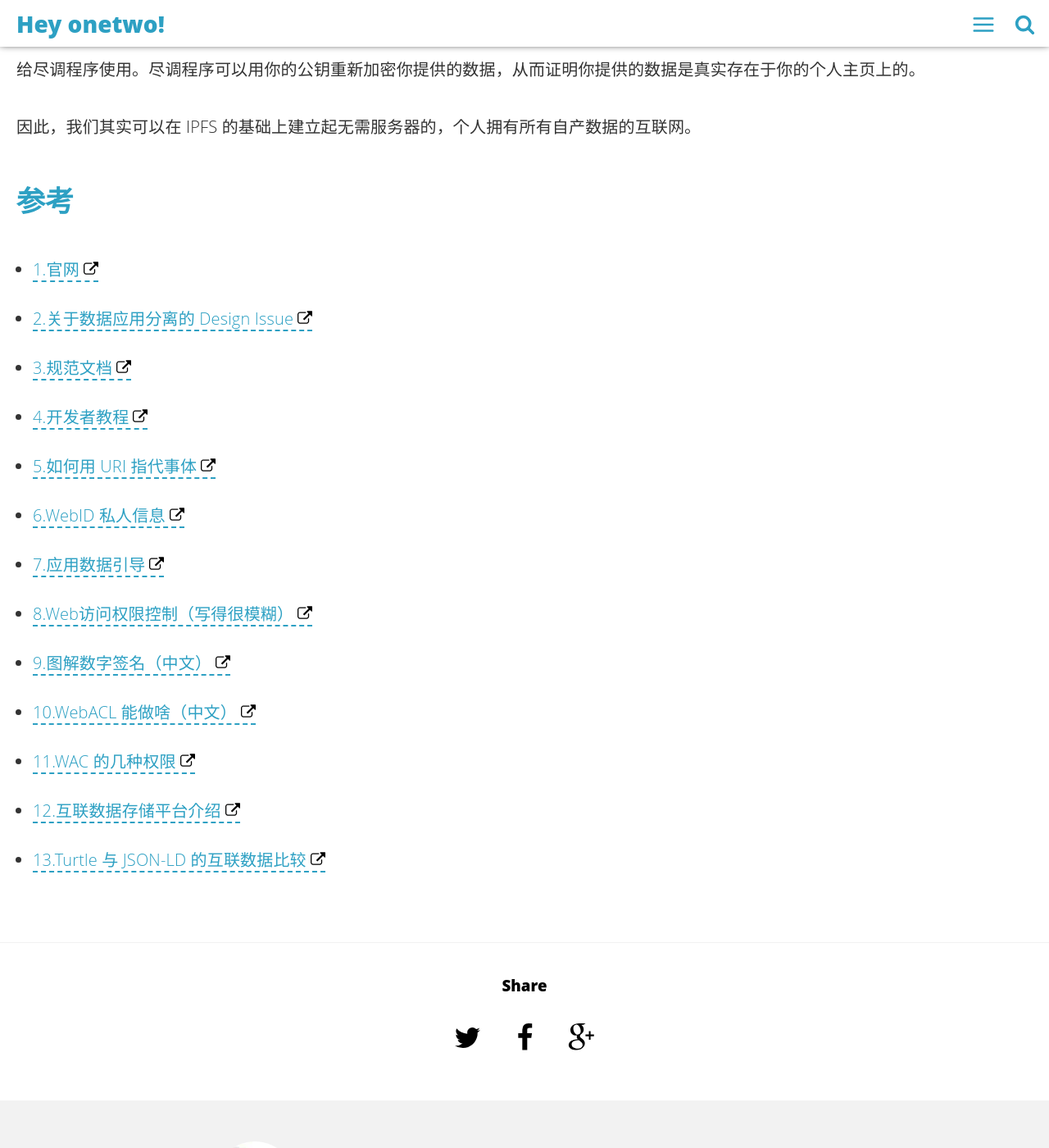
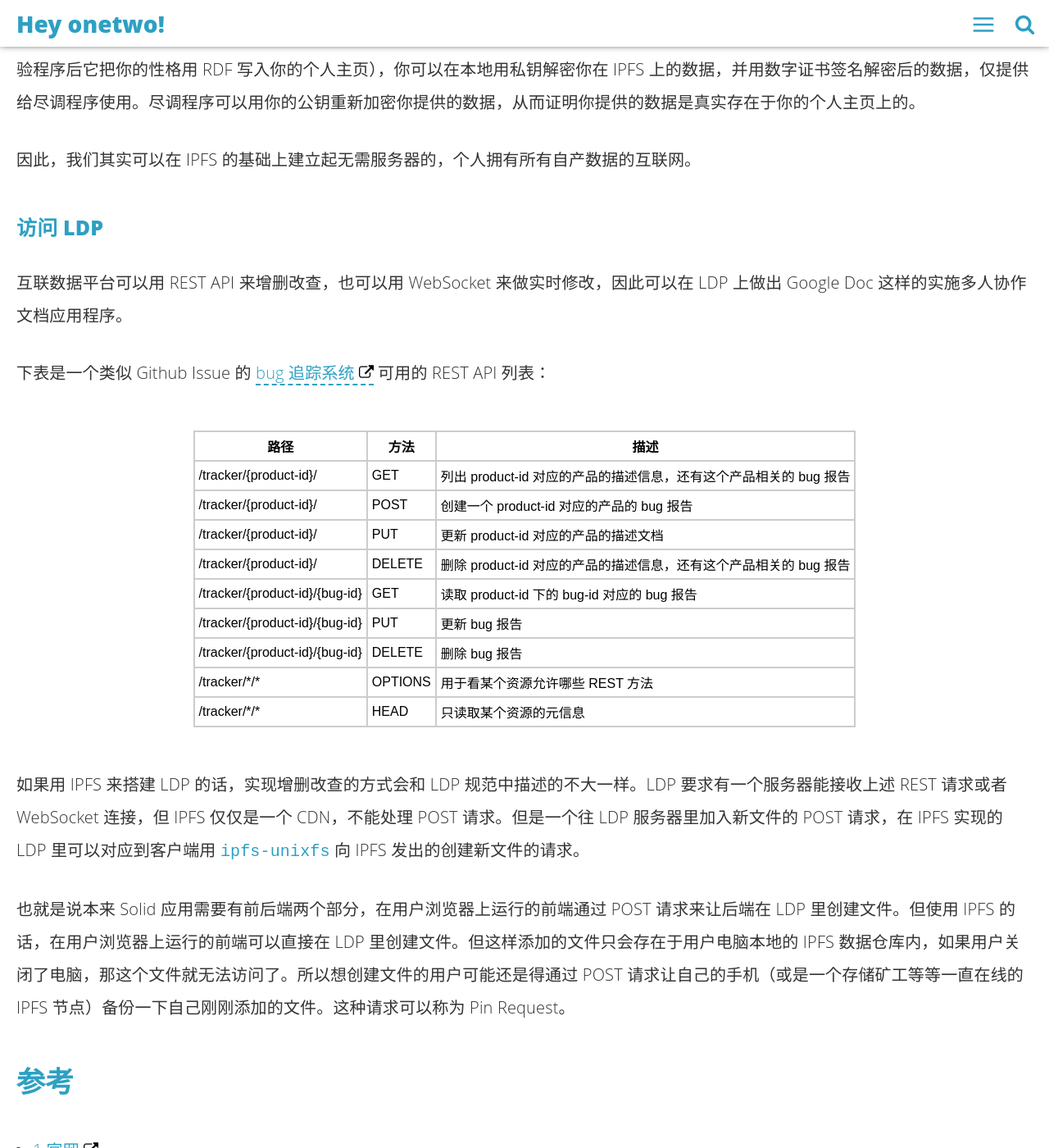
Before and after one commit to linonetwo/linonetwo.github.io, a Jekyll site: the page built from _posts/2018-02-26-看看分布式社交协议Solid.md, in a window 1280 px wide and 1400 px high, scrolled down 8097 px. Shown: the whole window at 82% size. Built offline with Jekyll 4.4.1, drawn with Linux system fonts in a browser that asks for light colours; comment, search, counter and statistics services are not loaded; some of the changed text lies outside the part shown.

Commit message:
加了 LDP 的 REST API 描述

````diff
--- a/_posts/2018-02-26-看看分布式社交协议Solid.md
+++ b/_posts/2018-02-26-看看分布式社交协议Solid.md
@@ -85,6 +85,7 @@
 ### DAPP 与 DData
 
 任何一个中心化的数据存储提供方都可能会吞掉我们的数据，比如百度贴吧会肆意删掉几百页的帖子、新浪爱问知识人会被整个关闭、百度云里的葫芦娃视频会变成 8 秒的净网行动视频。
+中心化的数据存储也不一定安全，例如医疗系统因为软硬件落后，很容易遭到勒索攻击导致数据丢失，从业人员也有可能因缺乏培训而受到社会工程学攻击泄露信息。
 
 在 Solid 之外，我们其实已经有用于编写分布式互联网应用的技术栈，例如以太坊。我们也有分布式地存储数据的技术栈，例如 IPFS。而因为互联网应用本身就是数据，所以上述两个技术栈可以交换着用，例如 [vue-ethereum-ipfs](https://github.com/redacademy/vue-ethereum-ipfs) 就是用以太坊来存储数据，用 IPFS 来发送 HTML 和 JS 书写的互联网应用。
 
@@ -118,6 +119,29 @@ IPFS 类似于 BT 下载器，当你在一台电脑上上传一个文件到 IPFS
 
 因此，我们其实可以在 IPFS 的基础上建立起无需服务器的，个人拥有所有自产数据的互联网。
 
+### 访问 LDP
+
+互联数据平台可以用 REST API 来增删改查，也可以用 WebSocket 来做实时修改，因此可以在 LDP 上做出 Google Doc 这样的实施多人协作文档应用程序。
+
+下表是一个类似 Github Issue 的 [bug 追踪系统](https://www.w3.org/TR/ldp-primer/#bugtracker) 可用的 REST API 列表：
+
+|路径|方法|描述|
+|--- |--- |--- |
+|/tracker/{product-id}/|GET|列出 product-id 对应的产品的描述信息，还有这个产品相关的 bug 报告|
+|/tracker/{product-id}/|POST|创建一个 product-id 对应的产品的 bug 报告|
+|/tracker/{product-id}/|PUT|更新 product-id 对应的产品的描述文档|
+|/tracker/{product-id}/|DELETE|删除 product-id 对应的产品的描述信息，还有这个产品相关的 bug 报告|
+|/tracker/{product-id}/{bug-id}|GET|读取 product-id 下的 bug-id 对应的 bug 报告|
+|/tracker/{product-id}/{bug-id}|PUT|更新 bug 报告|
+|/tracker/{product-id}/{bug-id}|DELETE|删除 bug 报告|
+|/tracker/\*/\*|OPTIONS|用于看某个资源允许哪些 REST 方法|
+|/tracker/\*/\*|HEAD|只读取某个资源的元信息|
+
+
+如果用 IPFS 来搭建 LDP 的话，实现增删改查的方式会和 LDP 规范中描述的不大一样。LDP 要求有一个服务器能接收上述 REST 请求或者 WebSocket 连接，但 IPFS 仅仅是一个 CDN，不能处理 POST 请求。但是一个往 LDP 服务器里加入新文件的 POST 请求，在 IPFS 实现的 LDP 里可以对应到客户端用 ```ipfs-unixfs``` 向 IPFS 发出的创建新文件的请求。
+
+也就是说本来 Solid 应用需要有前后端两个部分，在用户浏览器上运行的前端通过 POST 请求来让后端在 LDP 里创建文件。但使用 IPFS 的话，在用户浏览器上运行的前端可以直接在 LDP 里创建文件。但这样添加的文件只会存在于用户电脑本地的 IPFS 数据仓库内，如果用户关闭了电脑，那这个文件就无法访问了。所以想创建文件的用户可能还是得通过 POST 请求让自己的手机（或是一个存储矿工等等一直在线的 IPFS 节点）备份一下自己刚刚添加的文件。这种请求可以称为 Pin Request。
+
 
 ## 参考
 
````
